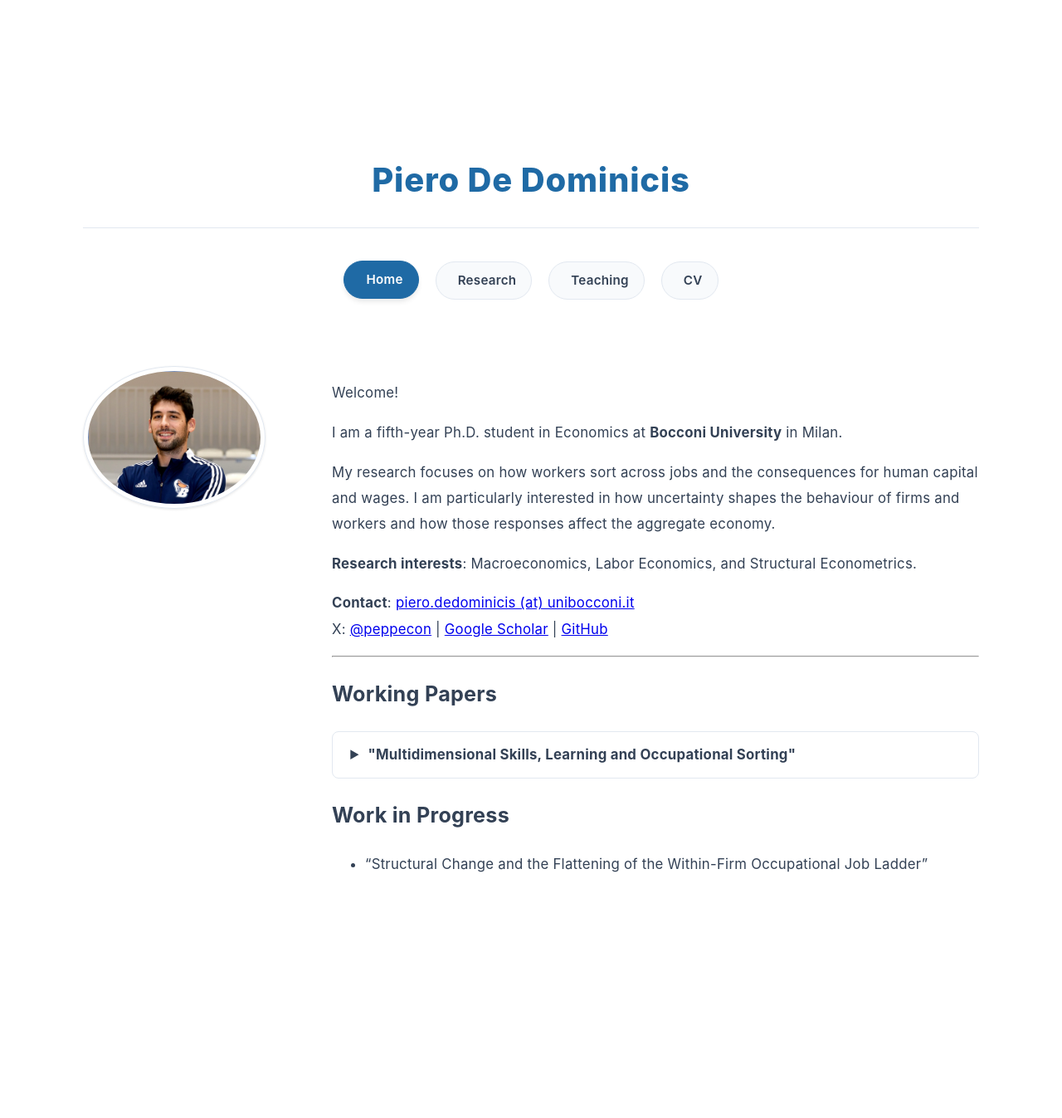
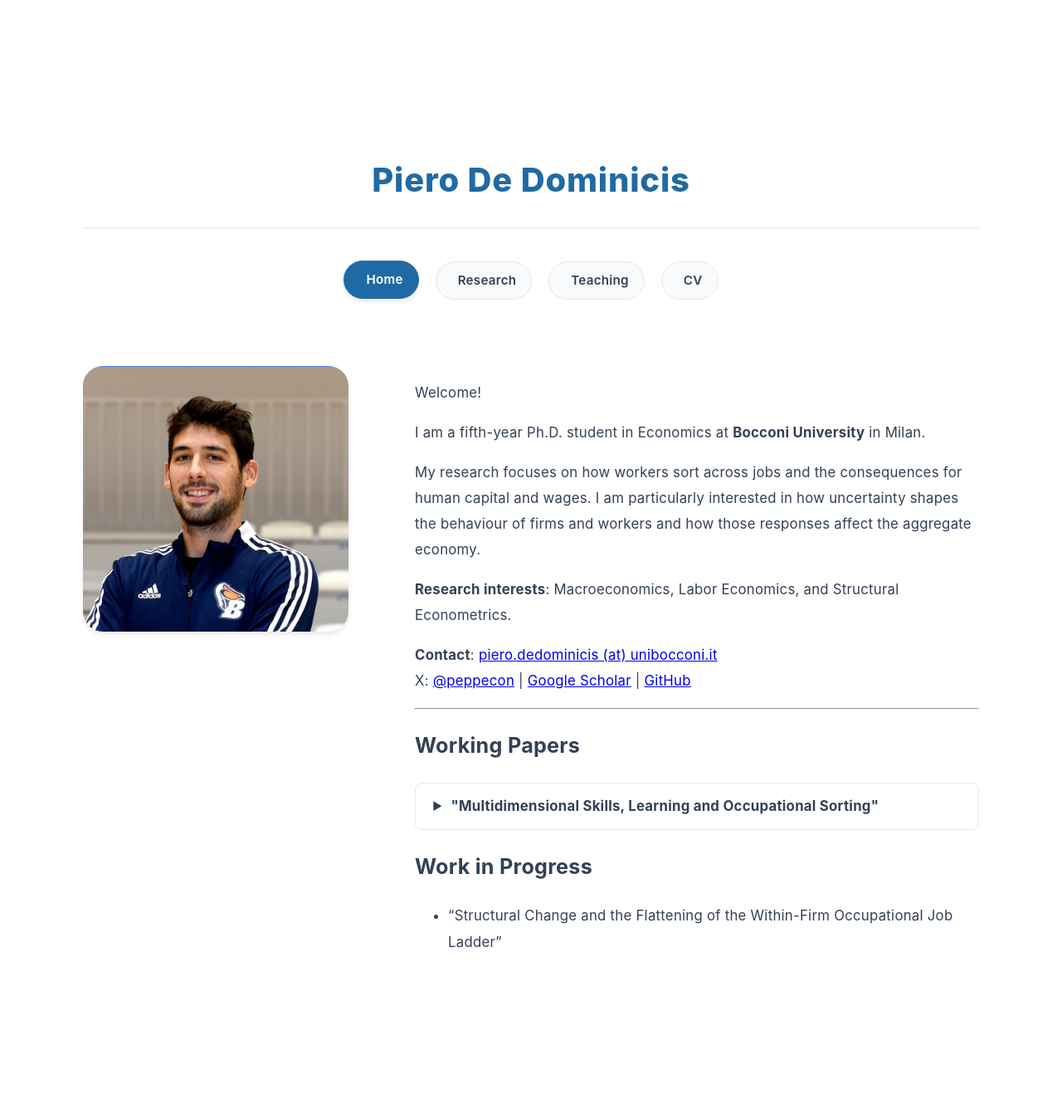
Before and after one commit to peppecon/peppecon.github.io, a Jekyll site: the page built from _pages/about.md, in a window 1280 px wide. Shown: the whole page at 83% size. Built offline with Jekyll 4.4.1, drawn with Linux system fonts in a browser that asks for light colours; before the commit the page ends 1254 px from its top, so only the background shows below that.

Commit message:
Style: update hero image to be larger, a rounded square, and use object-fit properties.

```diff
--- a/_sass/modern-layout.scss
+++ b/_sass/modern-layout.scss
@@ -118,16 +118,12 @@ html.modern-layout {
 }
 
 .hero-image {
-  max-width: 220px;
-  /* Increased size for more prominence */
-  height: auto;
-  border-radius: 50%;
-  /* Original circular style */
-  padding: 5px;
-  /* Original padding */
-  border: 1px solid var(--border-color);
-  /* Original border */
-  box-shadow: var(--shadow-sm);
+  width: 320px;
+  height: 320px;
+  object-fit: cover;
+  object-position: center;
+  border-radius: 24px;
+  box-shadow: var(--shadow-md);
   display: block;
 }
 
```
